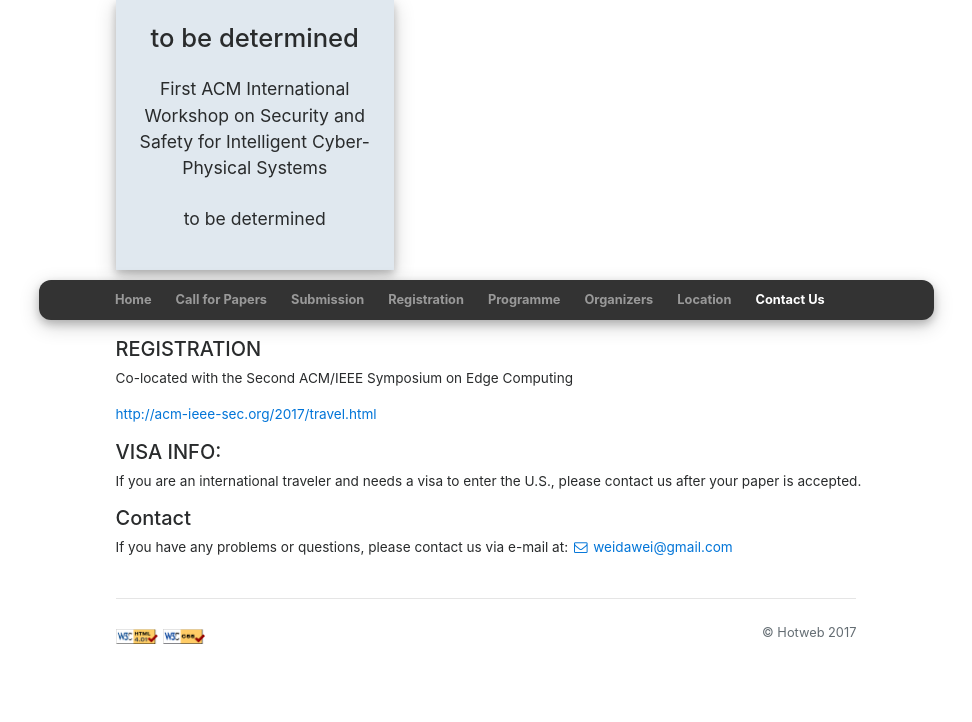
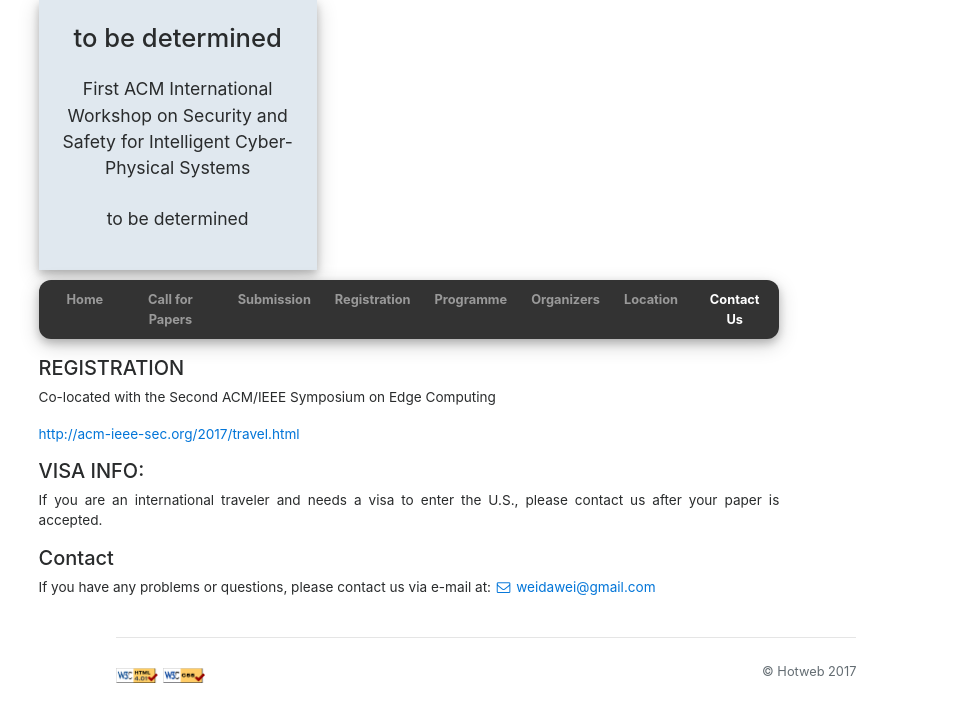
Before and after one commit to diao597576613/SecICPS.github.io, a Jekyll site: the page built from contactus.html, in a window 1280 px wide. Shown: the top 722 px of the page, without its empty margins (154-1126 px from the left). Built offline with Jekyll 4.4.1, drawn with Linux system fonts in a browser that asks for light colours; nearby versions of some CDN libraries.

Commit message:
Change Width

```diff
--- a/_includes/header.html
+++ b/_includes/header.html
@@ -2,7 +2,7 @@
     <div class="row">
 
         <!--conference info-->
-        <div class="col-xs-6 col-sm-6 col-md-6 col-lg-5 col-xl-4 offset-xl-1">
+        <div class="col-xs-6 col-sm-6 col-md-6 col-lg-5 col-xl-4">
 
             <div class="jumbotron">
                 <img class="img-fluid" src="{{ site.data.conference.logo_path }}">
@@ -44,7 +44,7 @@
     <div class="row">
 
         <!--navbar-->
-        <div class="mynav col-xs-12 col-sm-12 col-md-12 col-lg-12 col-xl-12">
+        <div class="mynav col-xs-12 col-sm-12 col-md-12 col-lg-12 col-xl-10">
                 <nav class="nav navbar-toggleable-sm navbar-inverse">
                     <button class="navbar-toggler" type="button" data-toggle="collapse" data-target="#navbarToggler" aria-controls="navbarToggler"
                         aria-expanded="false" aria-label="Toggle navigation">
--- a/_layouts/page.html
+++ b/_layouts/page.html
@@ -4,7 +4,7 @@
 
 
 <div class="row mt-xs-0 mt-sm-0 mt-md-1 mt-lg-2 mt-xl-2 mb-xs-2 mb-sm-2">
-    <div class="col-xs-12 col-sm-12 col-md-12 col-lg-12 col-xl-12 offset-xl-1">
+    <div class="col-xs-12 col-sm-12 col-md-12 col-lg-12 col-xl-10">
         {{ content }}
     </div>
 </div>
```
